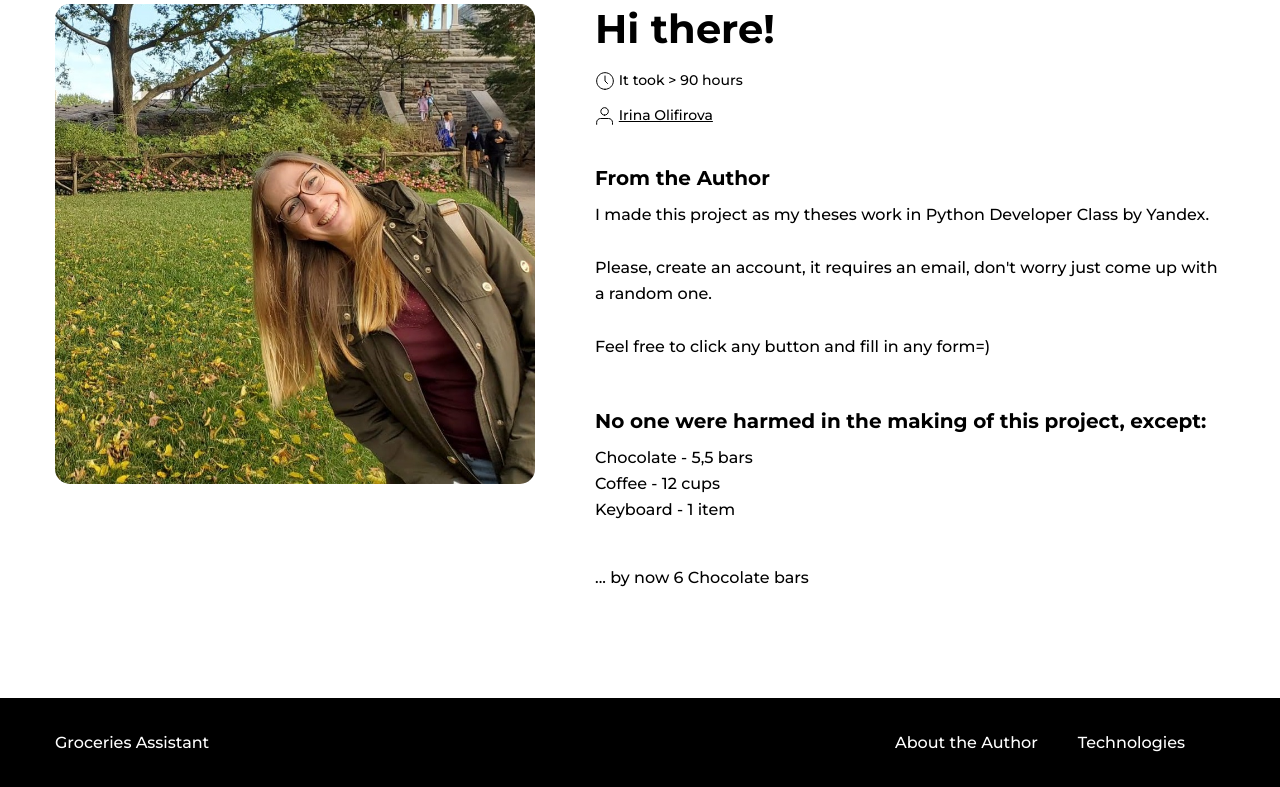
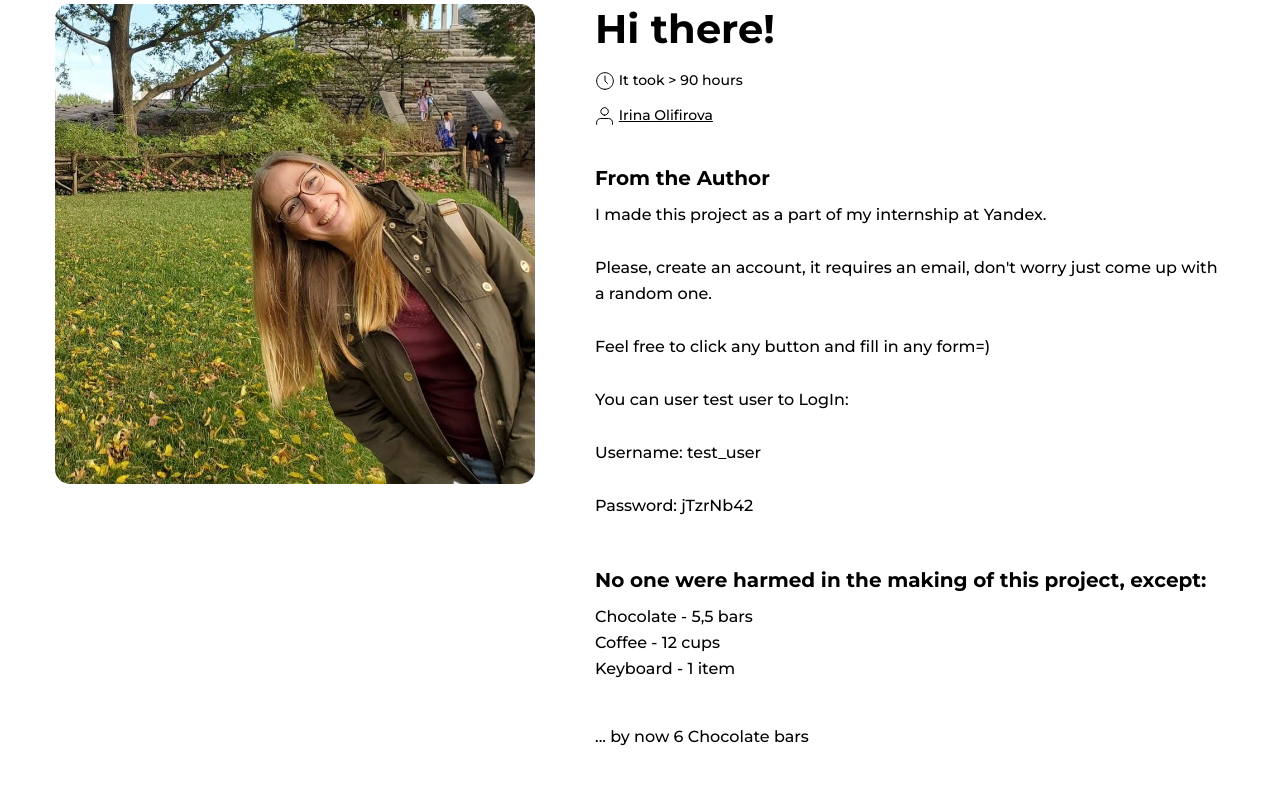
Before and after one commit to olifirovai/FoodGram_project, a Django app: template templates/flatpages/about_author.html in a window 1280 px wide. Shown: the part 146-933 px from the top of the page. Run offline with Django 3.2, Linux system fonts and the light colour scheme; the template is opened without the code that fills it, so the values that code supplies are empty; some libraries are stand-ins or nearby versions.

Commit message:
updated author page

```diff
--- a/templates/flatpages/about_author.html
+++ b/templates/flatpages/about_author.html
@@ -28,10 +28,14 @@
 
                 <div class="single-card__section">
                     <h3 class="single-card__section-title">From the Author</h3>
-                    <p class=" single-card__section-text">I made this project as my theses work in Python Developer Class by Yandex.</p>
+                    <p class=" single-card__section-text">I made this project as a part of my internship at Yandex.</p>
                     <p class=" single-card__section-text">Please, create an account, it requires an email, don't worry just come up with a random one.</p>
                     <p class=" single-card__section-text">Feel free to click any button and fill in any form=)</p>
-{#                    <p class=" single-card__section-text">p.s. If You find an error, please text me</p>#}
+                    <p class=" single-card__section-text">You can user test user to LogIn:</p>
+                    <p class=" single-card__section-text">Username: test_user</p>
+                    <p class=" single-card__section-text">Password: jTzrNb42</p>
+
+{#                    <p class=" single-card__section-text">p.s. If You find an error, please let me know</p>#}
 
                 </div>
                 <div class="single-card__section">
```
